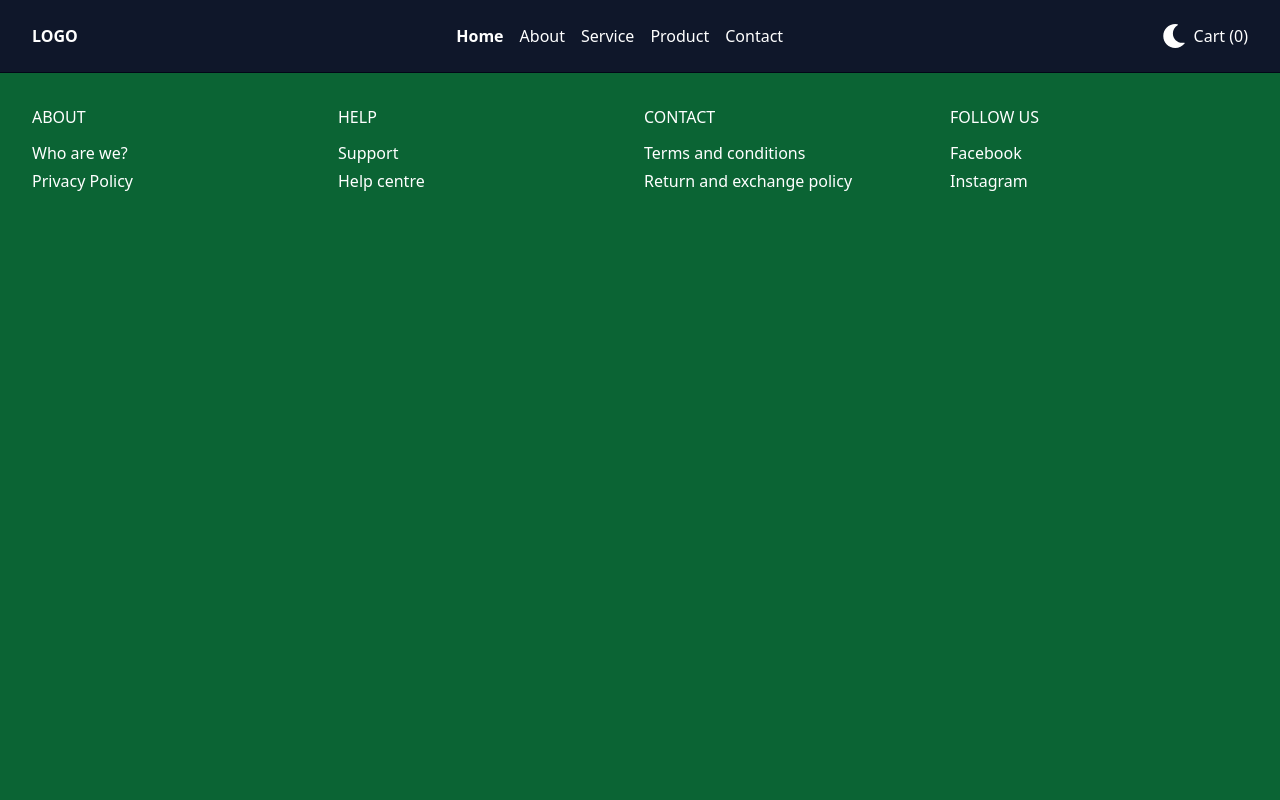
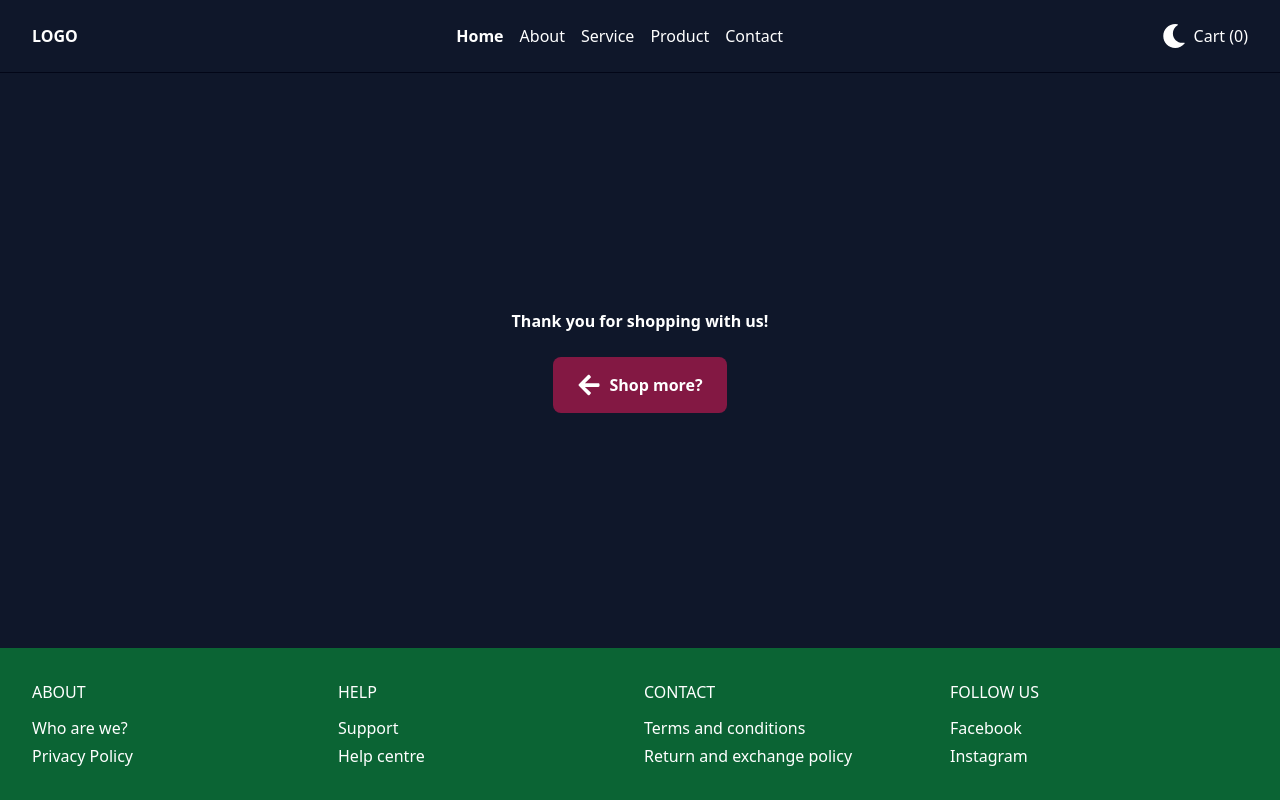
Before and after one commit to AbhinavTuladhar/ecommerce-redux, a React (Vite) app: page /thankyou in a window 1280 px wide. Built offline with nearby package versions, Linux system fonts and the light colour scheme; no server answers; what tailwindcss-fluid-type would draw is missing.

Commit message:
feat: make thank you page

```diff
--- a/src/Router.tsx
+++ b/src/Router.tsx
@@ -1,8 +1,9 @@
 import { Routes, Route, useLocation } from 'react-router-dom'
 import Home from '@/pages/Home'
 import Product from '@/pages/Product'
-import Cart from './pages/Cart'
+import Cart from '@/pages/Cart'
 import Checkout from '@/pages/Checkout'
+import ThankYou from '@/pages/ThankYou'
 
 const Router = () => {
   const location = useLocation()
@@ -13,6 +14,7 @@ const Router = () => {
       <Route path="/product/:id" element={<Product />} key="product" />
       <Route path="/cart" element={<Cart />} key="cart" />
       <Route path="/checkout" element={<Checkout />} key="checkout" />
+      <Route path="/thankyou" element={<ThankYou />} key="thankyou" />
     </Routes>
   )
 }
--- a/src/pages/Checkout/ParentForm.tsx
+++ b/src/pages/Checkout/ParentForm.tsx
@@ -1,4 +1,5 @@
 import React, { useEffect, useReducer, useState } from 'react'
+import { useNavigate } from 'react-router-dom'
 import BillingInfo from './BillingInfo'
 import BillingMethod from './BillingMethod'
 import PaymentMethod from './PaymentMethod'
@@ -41,6 +42,7 @@ const ParentForm = () => {
   }
 
   const cartDispatch = useAppDispatch()
+  const navigate = useNavigate()
   const [isModalOpen, setIsModalOpen] = useState(false)
   const [isSubmitted, setIsSubmitted] = useState(false)
   const [errors, setErrors] = useState<string[]>([])
@@ -123,10 +125,11 @@ const ParentForm = () => {
     // Perform navigation logic here (e.g., redirect to another page)
     console.log('Form submitted successfully!')
     console.log('The form data is: ', formState)
+    navigate('/thankyou', { replace: true })
 
     // Clear the cart n successful submission.
     cartDispatch(clearCart())
-  }, [isSubmitted, formState, cartDispatch])
+  }, [isSubmitted, formState, cartDispatch, navigate])
 
   return (
     <form className="flex flex-col gap-y-10" onSubmit={handleSubmit}>
--- /dev/null
+++ b/src/pages/ThankYou/index.tsx
@@ -0,0 +1,15 @@
+import PageLayout from '@/components/layouts/PageLayout'
+import NavigateBackButton from '@/components/misc/NavigateBackButton'
+
+const Index = () => {
+  return (
+    <PageLayout>
+      <div className="flex flex-1 flex-col items-center justify-center gap-y-6 py-20 text-center">
+        <h2 className="font-bold fluid-text-4xl">Thank you for shopping with us!</h2>
+        <NavigateBackButton>Shop more?</NavigateBackButton>
+      </div>
+    </PageLayout>
+  )
+}
+
+export default Index
```
